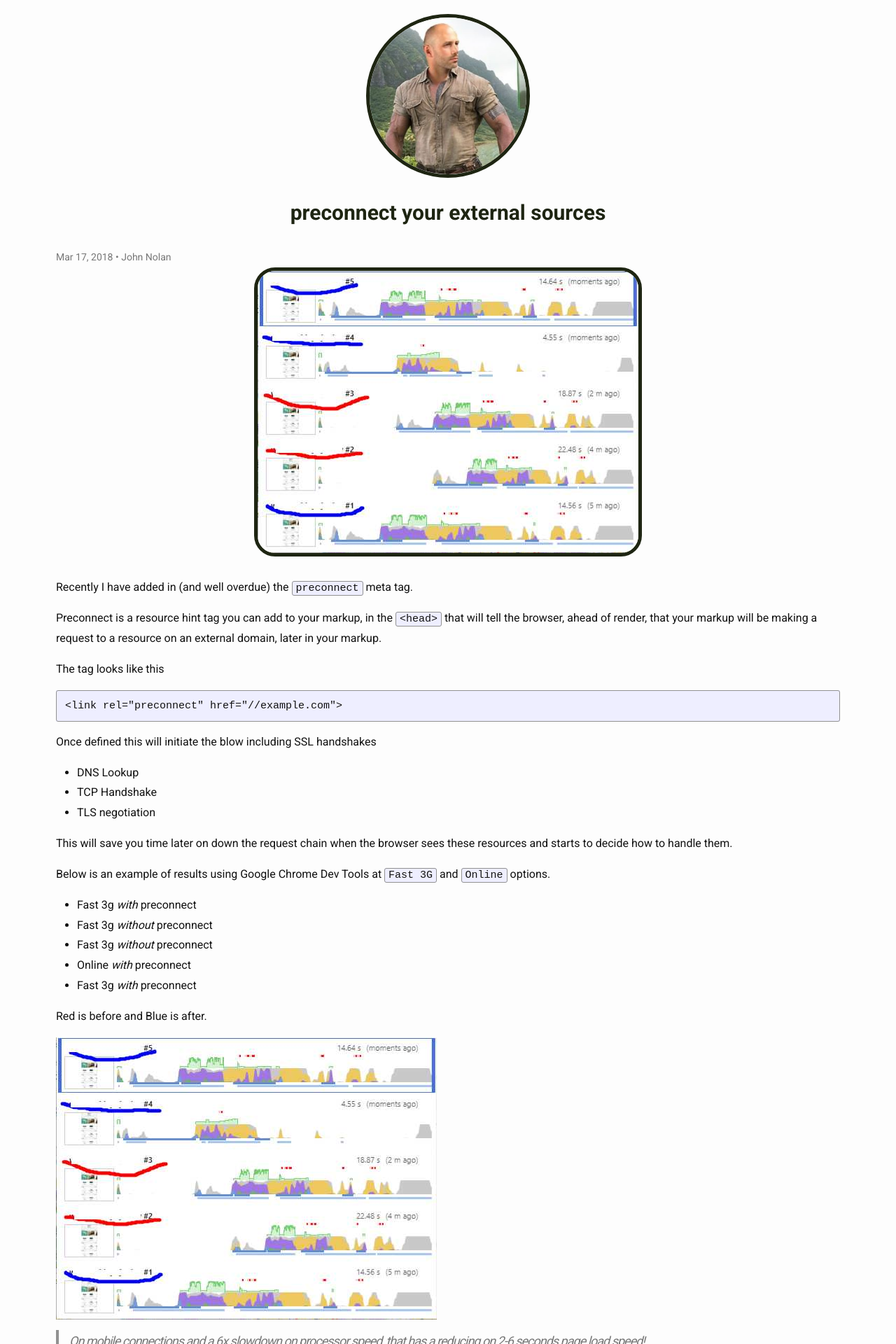
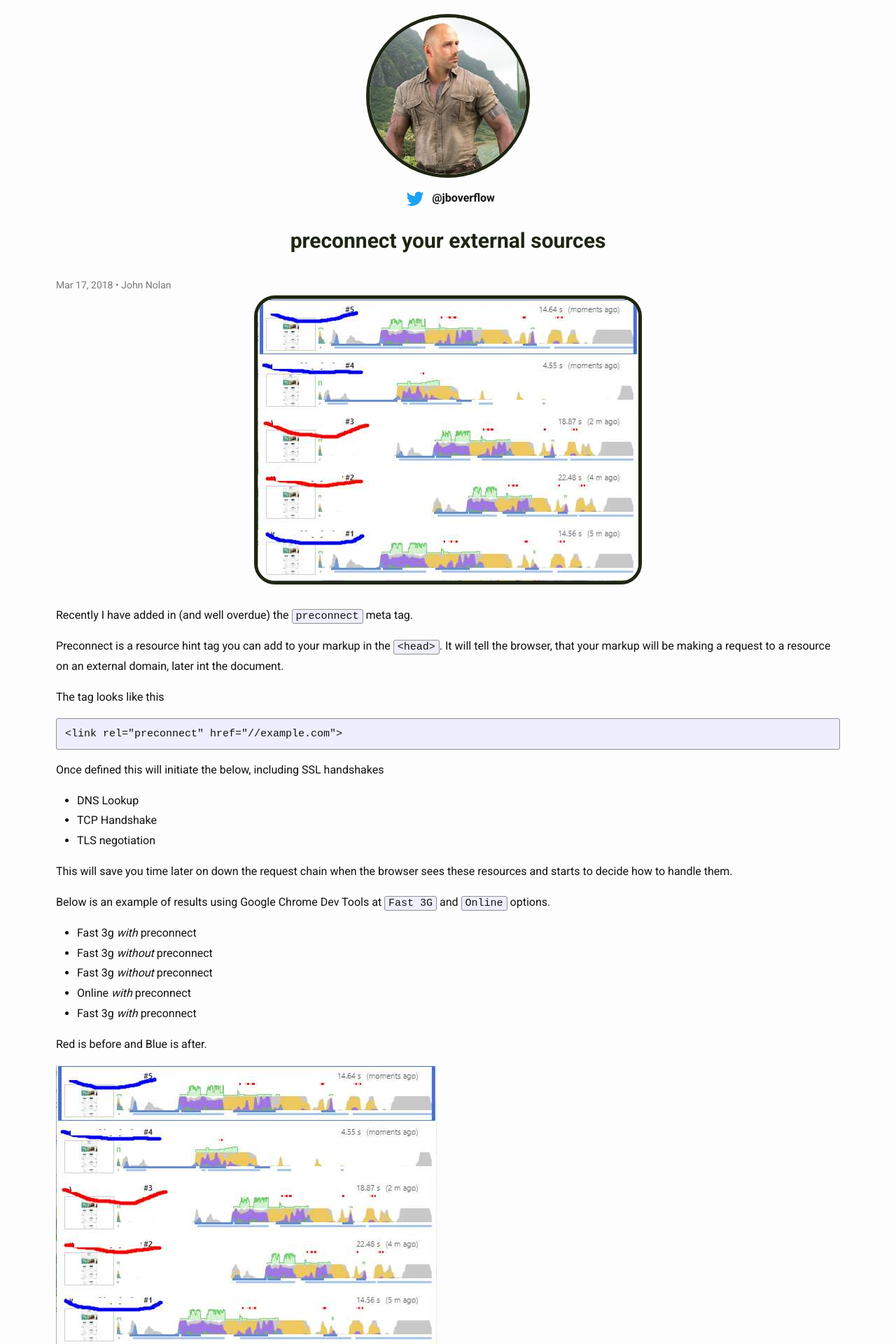
Before and after one commit to johnnolan/blog, a Jekyll site: the page built from _posts/2018-03-17-preconect-hint-tag.markdown, in a window 1280 px wide. Shown: the top 1920 px of the page at 70% size. Built offline with Jekyll 4.4.1, drawn with Linux system fonts in a browser that asks for light colours; some of the changed text lies outside the part shown.

Commit message:
Fixed minor spelling mistakes, added twitter link

````diff
--- a/_config-amp.yml
+++ b/_config-amp.yml
@@ -6,7 +6,7 @@
 # 'jekyll serve'. If you change this file, please restart the server process.
 
 # Site settings
-version: 1521297665873
+version: 1521311347126
 title:  Front End Development and Leadership/Coaching
 email: johnnolan@nolanscafe.co.uk
 description: > # this means to ignore newlines until "baseurl:"
--- a/_config.yml
+++ b/_config.yml
@@ -6,7 +6,7 @@
 # 'jekyll serve'. If you change this file, please restart the server process.
 
 # Site settings
-version: 1521297665872
+version: 1521311347126
 title:  John Nolan
 email: johnnolan@nolanscafe.co.uk
 description: > # this means to ignore newlines until "baseurl:"
--- a/_includes/head.html
+++ b/_includes/head.html
@@ -30,7 +30,7 @@
     <link rel="amphtml" href="{{ page.url | prepend: site.canonical_baseurl | prepend: site.url }}" />
   {% endif %}
 
-  <title>{% if page.title %}{{ page.title | escape }}{% else %}{{ site.title | escape }}{% endif %}</title>
+  <title>{% if page.title %}{{ page.title | append: ' | ' | append: site.title | escape }}{% else %}{{ site.title | append: ' | ' | append: site.description | escape }}{% endif %}</title>
 
   {% capture styles %}
   {% include main.scss %}
--- a/_includes/header.html
+++ b/_includes/header.html
@@ -8,6 +8,13 @@
 			</a>
 	    </div>
 
+		<div class="twitter">
+			<a href="https://twitter.com/jboverflow">
+				<img src="/assets/twitter.svg" alt="twitter" />
+				@jboverflow
+			</a>
+		</div>
+
 	</div>
 
 </header>
--- a/_includes/main.scss
+++ b/_includes/main.scss
@@ -11,6 +11,8 @@ $spacing-unit:     30px;
 $text-color:       #111;
 $background-color: #fdfdfd;
 $brand-color:      #111;
+$brand-color-2:    #1E2512;
+$brand-color-3:    #ffffff;
 
 $grey-color:       lighten(#111111, 40%);
 $grey-color-light: lighten($grey-color, 10%);
--- a/_posts/2018-03-17-preconect-hint-tag.markdown
+++ b/_posts/2018-03-17-preconect-hint-tag.markdown
@@ -13,20 +13,23 @@ ogimage: "/assets/posts/2018-03-17-preconnect-hint-tag.jpg"
 
 Recently I have added in (and well overdue) the `preconnect` meta tag.
 
-Preconnect is a resource hint tag you can add to your markup, in the `<head>` that will tell the browser, ahead of render, that your markup will be making a request to a resource on an external domain, later in your markup.
+Preconnect is a resource hint tag you can add to your markup in the `<head>`. It will tell the browser,
+that your markup will be making a request to a resource on an external domain, later int the document.
 
 The tag looks like this
+
 ```
 <link rel="preconnect" href="//example.com">
 ```
 
-Once defined this will initiate the blow including SSL handshakes
+Once defined this will initiate the below, including SSL handshakes
 
 * DNS Lookup
 * TCP Handshake
 * TLS negotiation
 
-This will save you time later on down the request chain when the browser sees these resources and starts to decide how to handle them.
+This will save you time later on down the request chain when the browser sees these resources and starts
+to decide how to handle them.
 
 Below is an example of results using Google Chrome Dev Tools at `Fast 3G` and `Online` options.
 
@@ -40,11 +43,10 @@ Red is before and Blue is after.
 
 <img src="/assets/posts/2018-03-17-preconnect-hint-tag.jpg" alt="preconnect tag Chrome Dev Tools Results" />
 
-> On mobile connections and a 6x slowdown on processor speed, that has a reducing on 2-6 seconds page load speed!
+> On mobile connections and a 6x slowdown on processor speed, it has a reduction of 2-6 seconds on page load speed!
 
-Unfortunately, I didn't get a before for the Online test, but you can imagine the gain.
-
-The mobile performance fight is what I am concentrating on day to day at the moment.
+Unfortunately, I didn't get a before for the Online test, but you can imagine the gain. The mobile performance
+fight is what I am concentrating on day to day at the moment, anyway.
 
 This gives us another great tool in our arsenal.
 
--- a/_sass/_layout.scss
+++ b/_sass/_layout.scss
@@ -18,7 +18,7 @@
 			{
 				border-radius: 99em;
 				max-width: 45%;
-				border: 5px solid #1E2512;
+				border: 5px solid $brand-color-2;
 
 				@include media-min-query($on-palm)
 				{
@@ -36,7 +36,7 @@
 	line-height: 1.4;
 	padding: 20px 0 40px 0;
 	text-align: center;
-	color: #1E2512;
+	color: $brand-color-2;
 
 	&:hover
 	{
@@ -220,7 +220,7 @@
 	> img
 	{
 		border-radius: 30px;
-		border: 5px solid #1E2512;
+		border: 5px solid $brand-color-2;
 	}
 }
 .post-title,
@@ -231,7 +231,7 @@
 	width: 100%;
 	padding: 20px 0;
 	font-weight: bold;
-	color: #1E2512;
+	color: $brand-color-2;
 
 
 	/*> .head-one
@@ -261,7 +261,7 @@
 
 		&:hover
 		{
-			background-color: #1E2512;
+			background-color: $brand-color-2;
 			-webkit-transition: background-color 400ms ease-out;
 			-moz-transition: background-color 400ms ease-out;
 			-o-transition: background-color 400ms ease-out;
@@ -276,7 +276,7 @@
 			.post-link,
 			.post-content
 			{
-				color: #FFFFFF;
+				color: $brand-color-3;
 				text-decoration: none;
 			}
 		}
@@ -293,7 +293,7 @@
 
 		h2
 		{
-			color: #1E2512;
+			color: $brand-color-2;
 			margin-bottom: 20px;
 		}
 
@@ -371,6 +371,26 @@
 	}
 }
 
+.twitter
+{
+	text-align: center;
+
+	> a
+	{
+		font-weight: bold;
+
+		> img
+		{
+			width: 40px;
+		}
+
+		&:hover
+		{
+			text-decoration: none;
+		}
+	}
+}
+
 .post-content
 {
 	line-height: 1.8;
@@ -405,4 +425,10 @@
 			font-size: 18px;
 		}
 	}
+
+	a
+	{
+		color: $brand-color-2;
+		font-weight: bold;
+	}
 }
````
Also changed, not shown: sw.js (+6 -12 lines), assets/twitter.svg (added).
